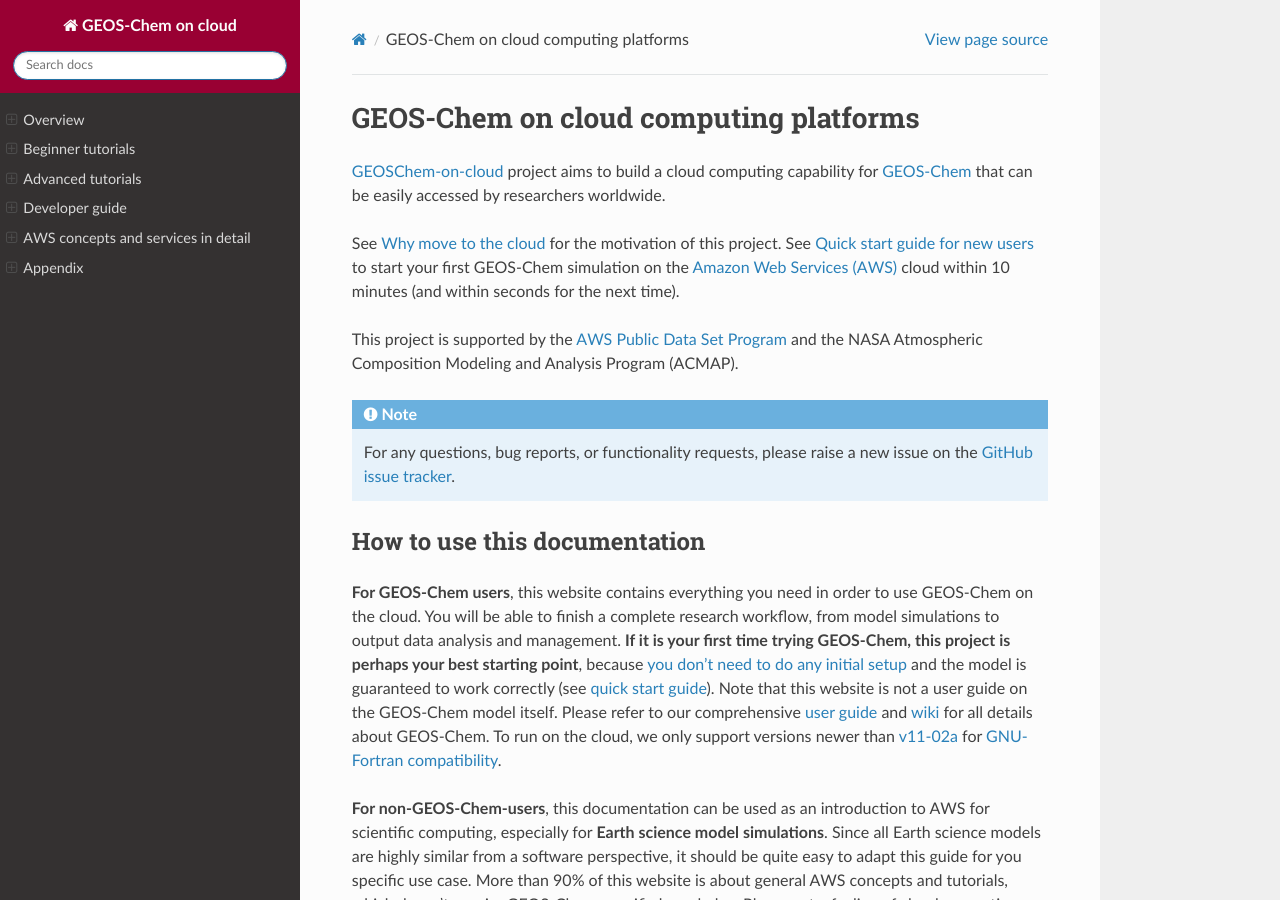
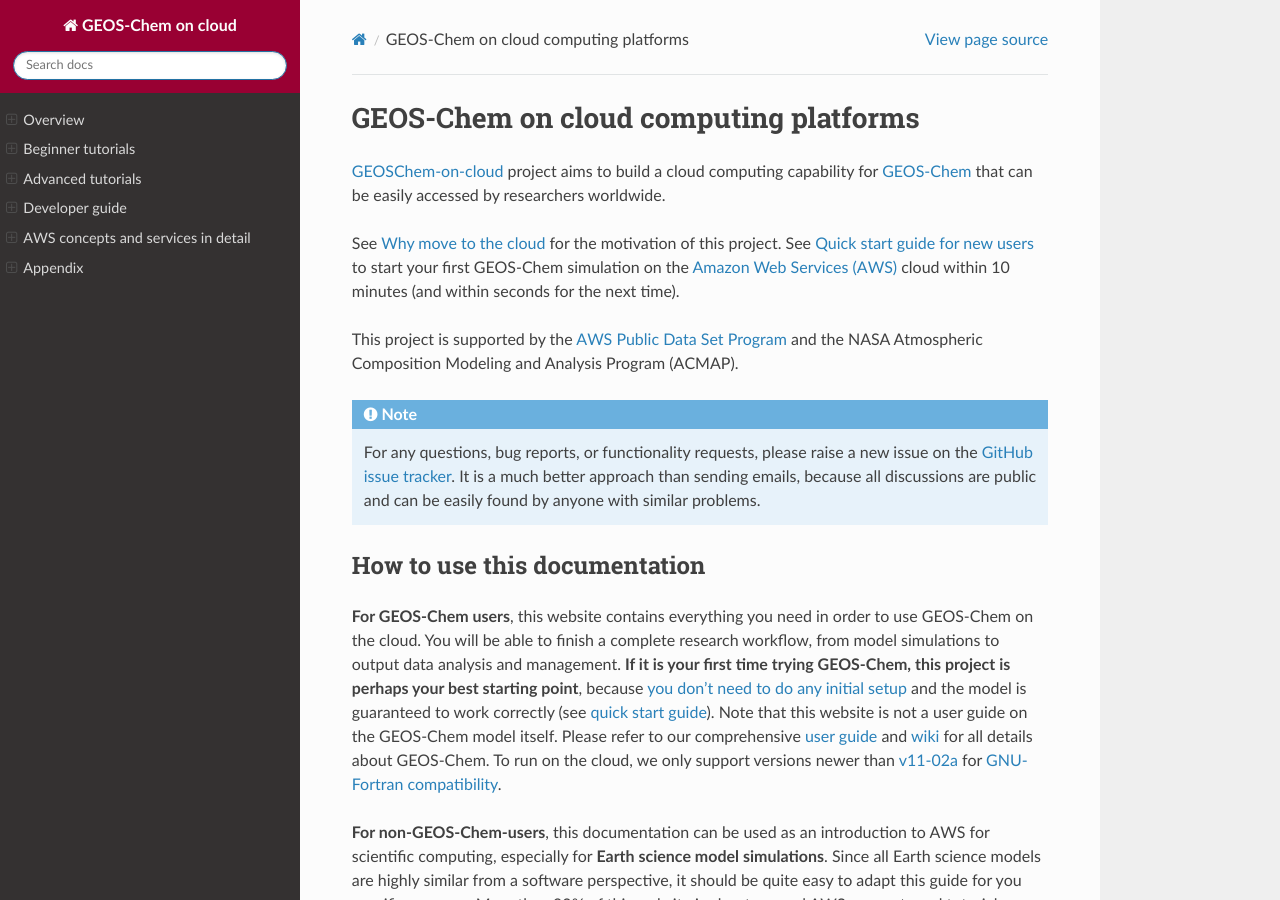
Before and after one commit to geoschem/geos-chem-cloud, a Sphinx documentation site: the page built from doc/source/index.rst, in a window 1280 px wide and 900 px high. Built offline with Sphinx 7.4.7 and the Read the Docs theme 2.0.0, drawn with Linux system fonts in a browser that asks for light colours.

Commit message:
Update issue tracker note

```diff
--- a/doc/source/index.rst
+++ b/doc/source/index.rst
@@ -8,7 +8,7 @@ See :ref:`motivation-label` for the motivation of this project. See :ref:`quick-
 This project is supported by the `AWS Public Data Set Program <https://registry.opendata.aws/geoschem-input-data/>`_ and the NASA Atmospheric Composition Modeling and Analysis Program (ACMAP).
 
 .. note::
-  For any questions, bug reports, or functionality requests, please raise a new issue on the `GitHub issue tracker <https://github.com/geoschem/cloud_GC/issues>`_.
+  For any questions, bug reports, or functionality requests, please raise a new issue on the `GitHub issue tracker <https://github.com/geoschem/cloud_GC/issues>`_. It is a much better approach than sending emails, because all discussions are public and can be easily found by anyone with similar problems.
 
 How to use this documentation
 -----------------------------
```
